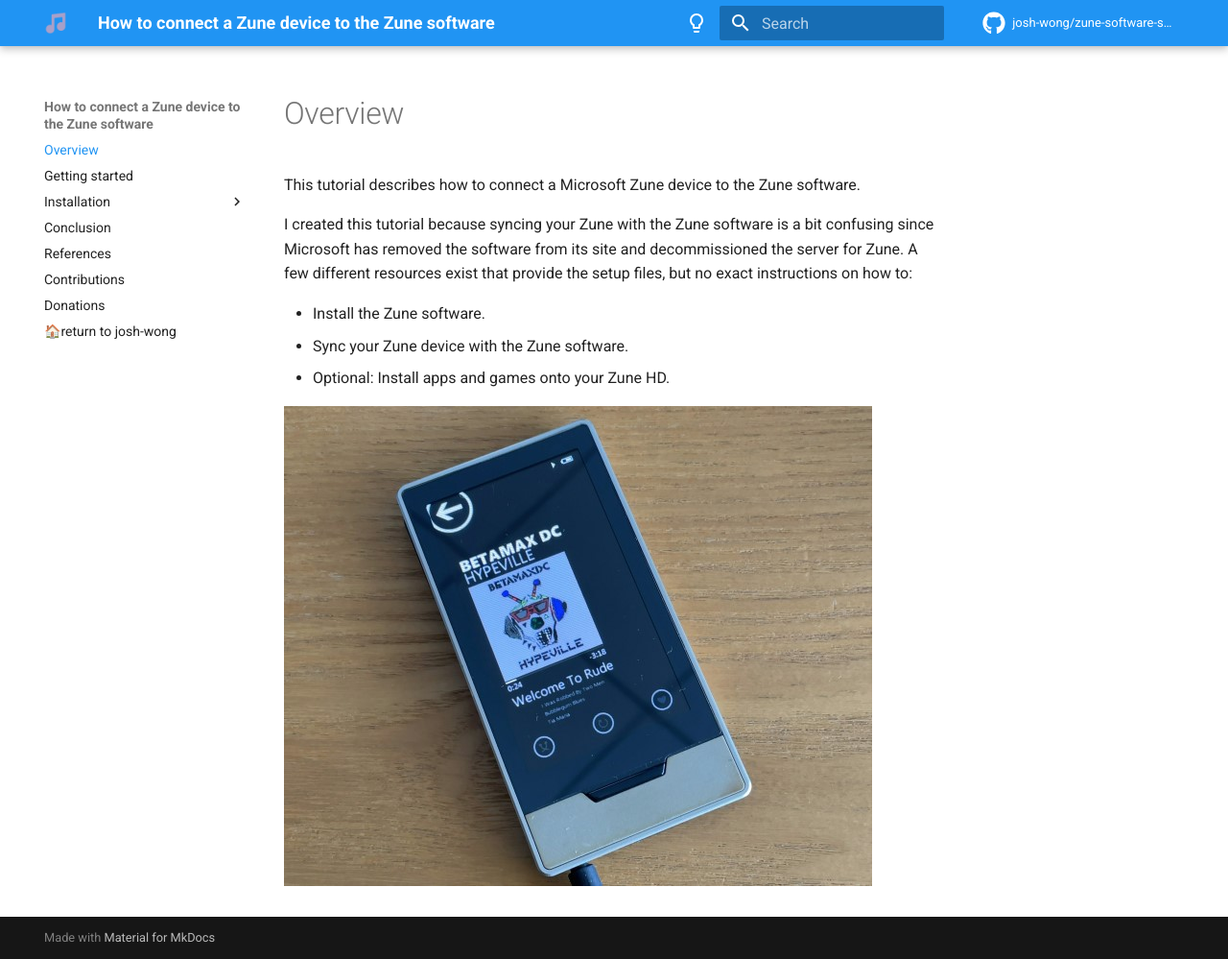
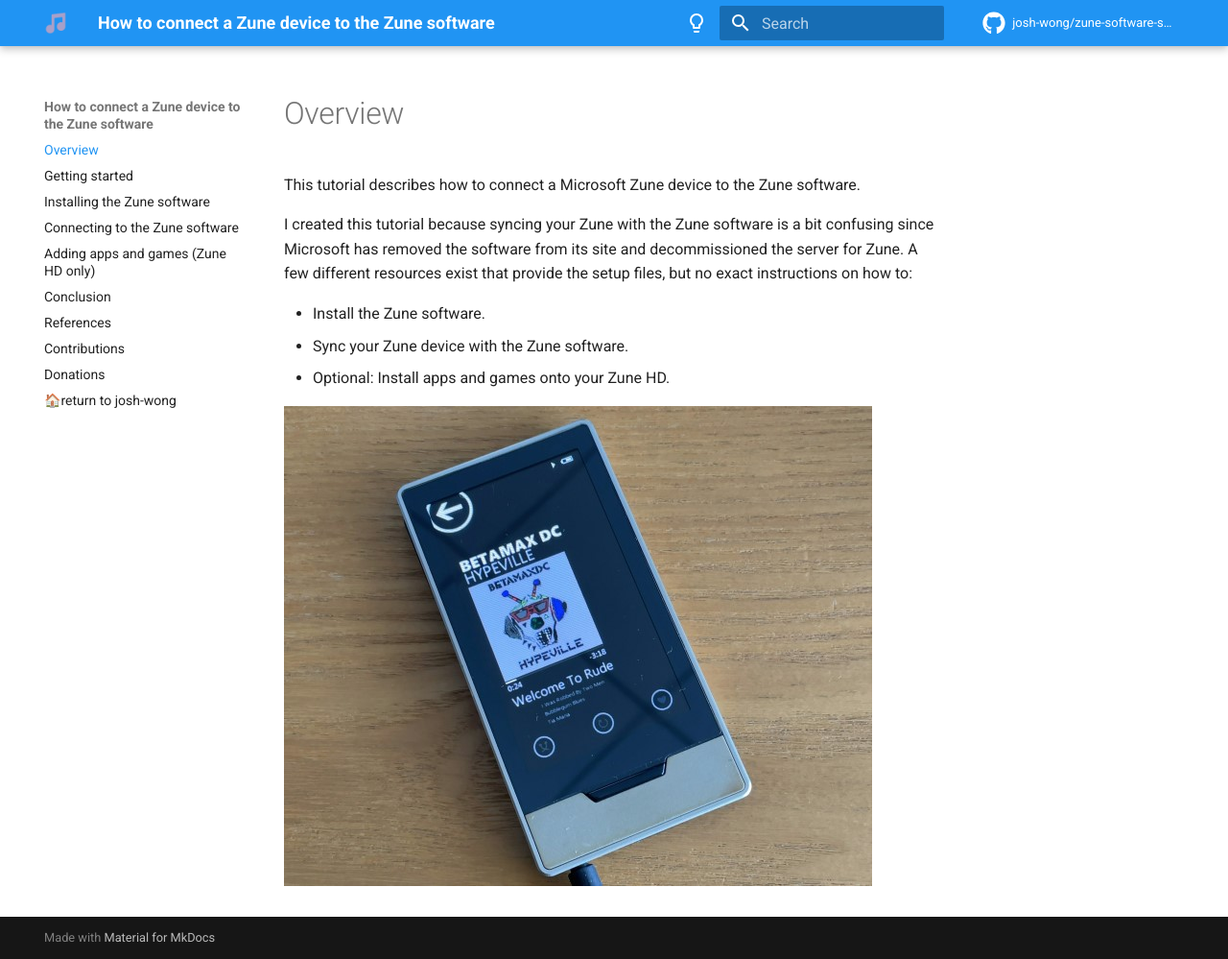
Before and after one commit to josh-wong/zune-software-setup, an MkDocs documentation site: the page built from docs/index.md, in a window 1280 px wide and 999 px high. Shown: the whole window at 96% size. Built offline with MkDocs 1.6.1 and Material for MkDocs 9.7.7, drawn with Linux system fonts in a browser that asks for light colours; comment, search, counter and statistics services are not loaded; some of the changed lines change nothing that is shown.

Commit message:
Update navigation

```diff
--- a/mkdocs.yml
+++ b/mkdocs.yml
@@ -35,10 +35,9 @@
 nav:
   - Overview: 'index.md'
   - Getting started: '01_getting-started.md'
-  - Installation:
-    - Installing the Zune software: '02_installing-the-zune-software.md'
-    - Connecting to the Zune software: '03_connecting-with-the-zune-software.md'
-    - Adding apps and games (Zune HD only): '04_adding-apps-and-games.md'
+  - Installing the Zune software: '02_installing-the-zune-software.md'
+  - Connecting to the Zune software: '03_connecting-with-the-zune-software.md'
+  - Adding apps and games (Zune HD only): '04_adding-apps-and-games.md'
   - Conclusion: '05_conclusion.md'
   - References: '06_references.md'
   - Contributions: '07_contributions.md'
```
